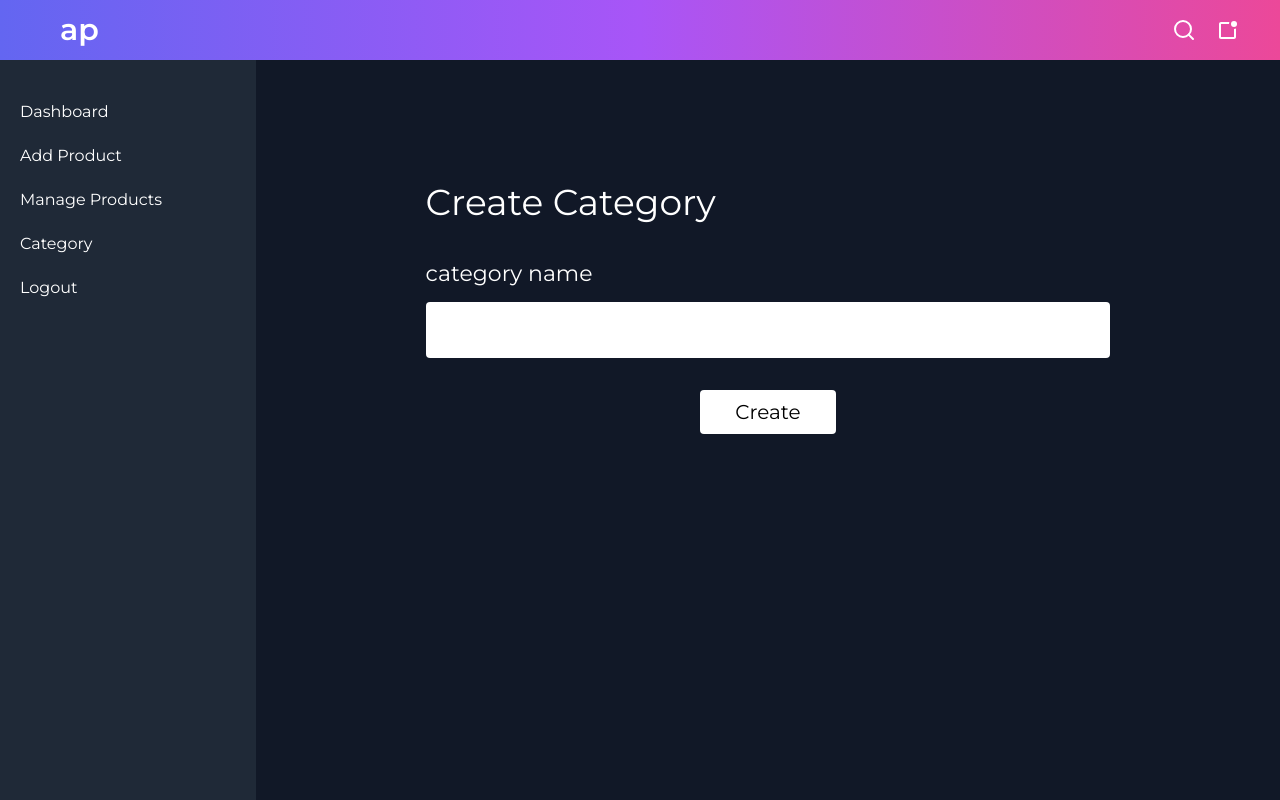
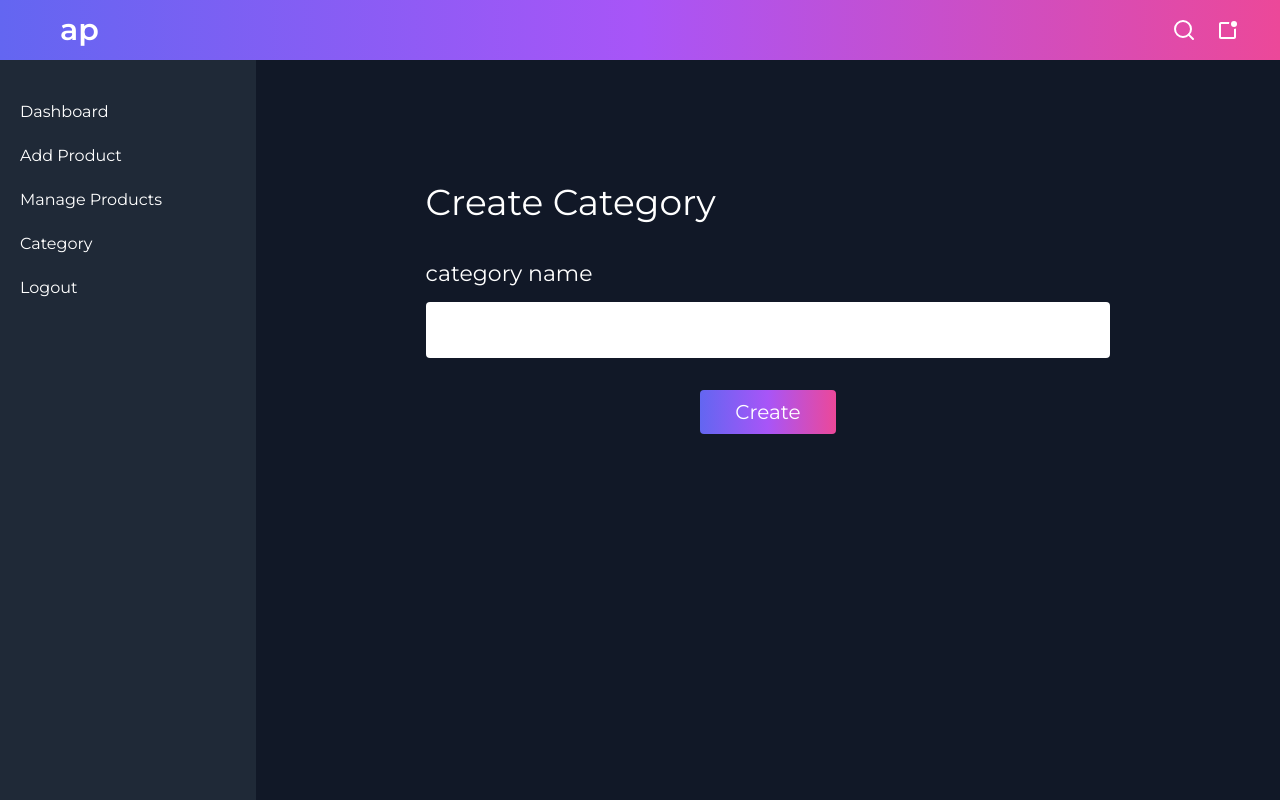
Before and after one commit to iamgauhar/connecting-tariq-CMS, a React (Vite) app: page /category in a window 1280 px wide. Built offline with nearby package versions, Linux system fonts and the light colour scheme; sample sign-in values are in the browser's storage.

Commit message:
Added styling

```diff
--- a/src/components/CategorySection.jsx
+++ b/src/components/CategorySection.jsx
@@ -15,7 +15,7 @@ const CategorySection = () => {
                 <input
                     type="submit"
                     value="Create"
-                    className="cursor-pointer p-2 self-center bg-white text-black w-[20%] text-xl rounded"
+                    className="cursor-pointer p-2 self-center bg-gradient-to-r from-indigo-500 via-purple-500 to-pink-500 hover:bg-gradient-to-r hover:from-pink-500 hover:via-purple-500 hover:to-indigo-500 text-white w-[20%] text-xl rounded"
                 />
             </form>
         </div>
```
